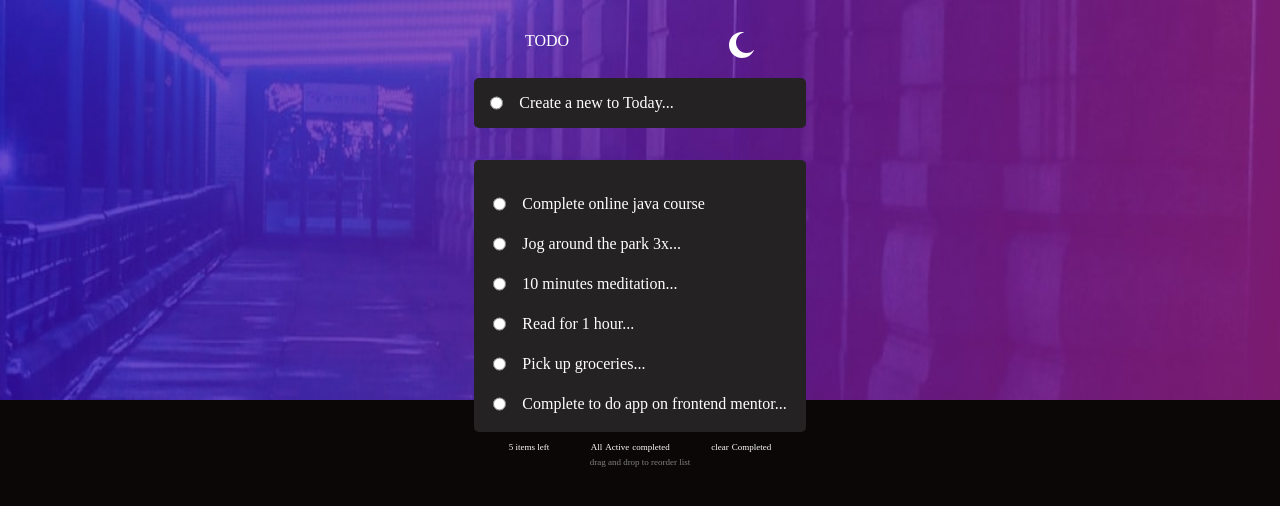
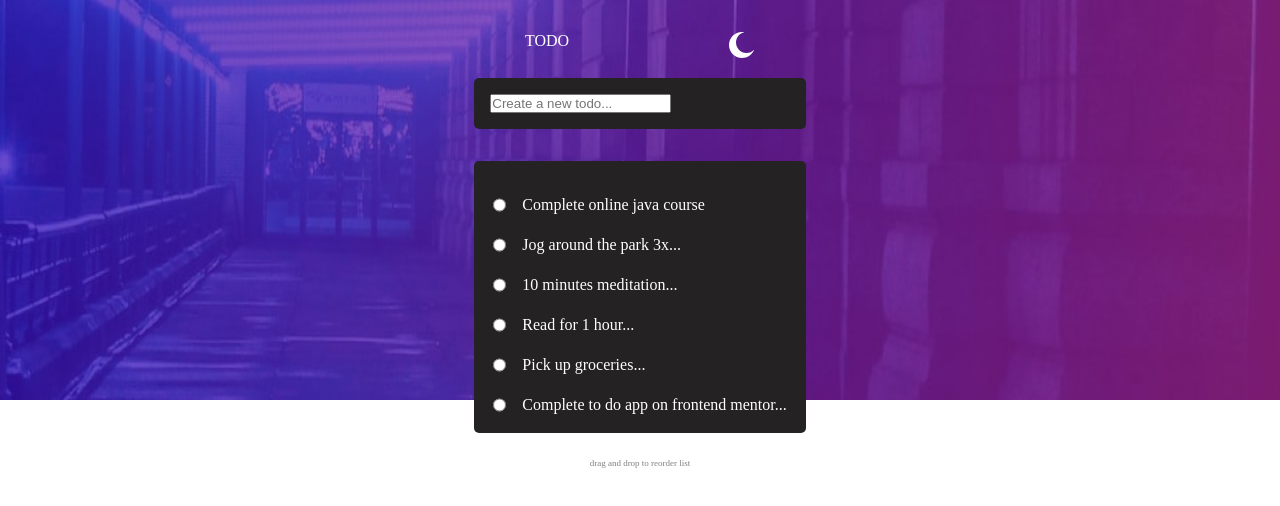
Before and after one commit to DrBethuelkorir/todo-list-app, a plain HTML site: page index.html in a window 1280 px wide. Both pictures are taken after a click on the picture 742 px from the left and 45 px from the top of the page. Drawn offline with Linux system fonts and the light colour scheme.

Commit message:
Fix icon alt text for mode toggle and update input placeholder for todo creation

```diff
--- a/app.js
+++ b/app.js
@@ -10,7 +10,7 @@ icon.addEventListener("click", () => {
     icon.alt="switch to dark mode"
    }else{
     icon.src="images/icon-sun.svg"
-    icon.src="switch to light mode"
+    icon.alt="switch to light mode"
    }
 
 });
--- a/index.html
+++ b/index.html
@@ -20,8 +20,7 @@
     </div>
     <div class="form">
       <div class="form-create">
-        <input type="radio" id="create-today" name="todo" />
-        <label for="create-today">Create a new to Today...</label>
+        <input type="text" id="create-today" placeholder="Create a new todo..." />
       </div>
       <div class="form-others">
         <div class="radio-box">
--- a/style.css
+++ b/style.css
@@ -9,6 +9,9 @@ body{
     background-size: 100% 50vh;
     background-position: top;
     min-height: 100vh;
+}
+body.mode-light{
+    background-color: white;
 }
 .wrapper{
     display: flex;
```
